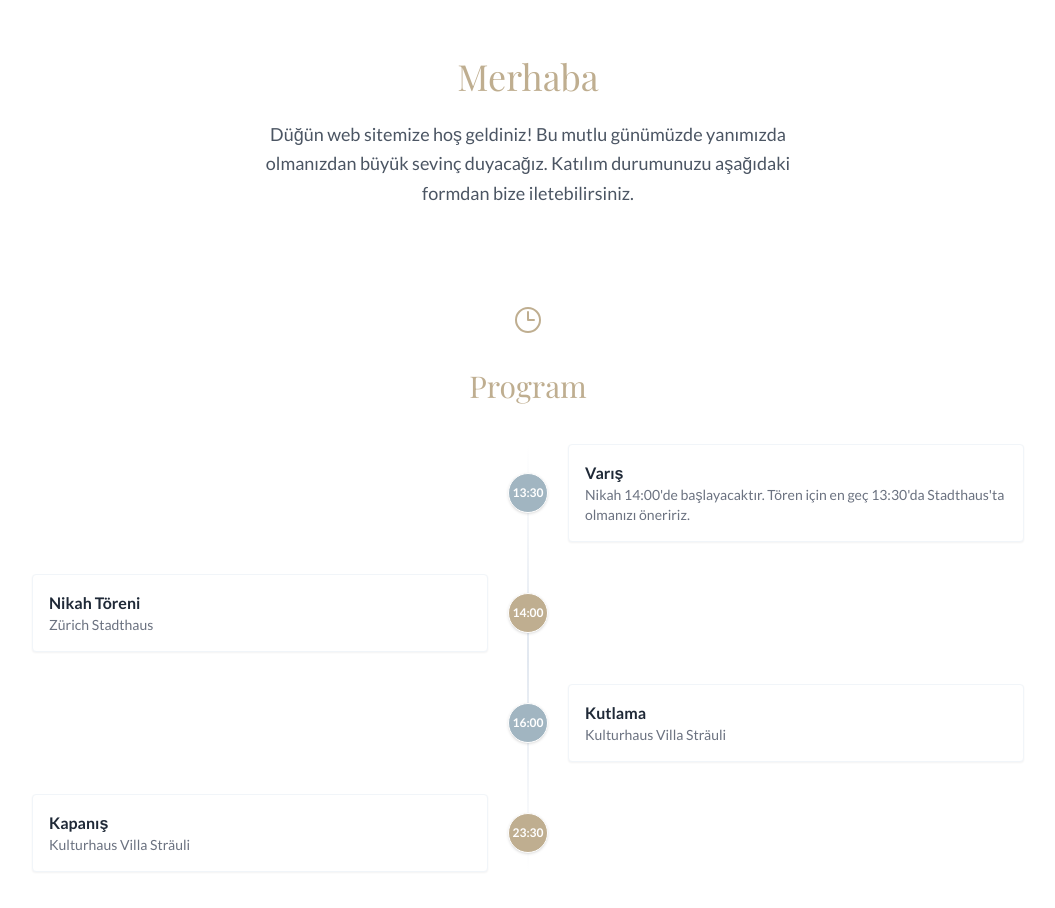
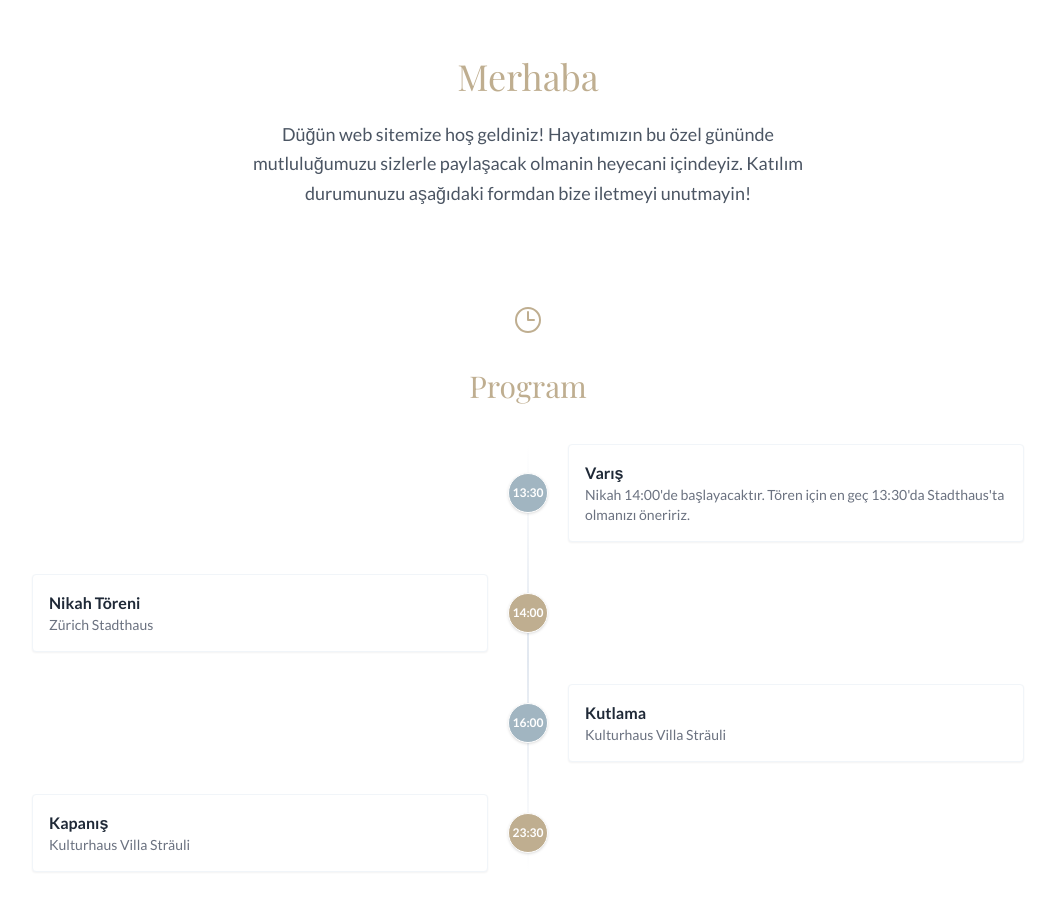
Before and after one commit to Ecomak/wedding, a React (Vite) app: page / in a window 1280 px wide. Shown: the part 1060-1968 px from the top of the page, without its empty margins (112-1167 px from the left). Built offline with nearby package versions, Linux system fonts and the light colour scheme; a web font is replaced by a local one.

Commit message:
Update constants.ts

```diff
--- a/constants.ts
+++ b/constants.ts
@@ -5,7 +5,7 @@ export const TRANSLATIONS: Record<Language, Translations> = {
     title: 'Emel & Onur',
     date: '25 TEMMUZ 2026',
     welcomeTitle: 'Merhaba',
-    welcomeText: 'Düğün web sitemize hoş geldiniz! Bu mutlu günümüzde yanımızda olmanızdan büyük sevinç duyacağız. Katılım durumunuzu aşağıdaki formdan bize iletebilirsiniz.',
+    welcomeText: 'Düğün web sitemize hoş geldiniz! Hayatımızın bu özel gününde mutluluğumuzu sizlerle paylaşacak olmanin heyecani içindeyiz. Katılım durumunuzu aşağıdaki formdan bize iletmeyi unutmayin!',
     rsvpTitle: 'LCV (RSVP)',
     locationTitle: 'Konumlar',
     venueZurichTitle: 'Nikah: Zürich Stadthaus',
@@ -66,7 +66,7 @@ export const TRANSLATIONS: Record<Language, Translations> = {
     title: 'Emel & Onur',
     date: 'JULY 25, 2026',
     welcomeTitle: 'Welcome',
-    welcomeText: 'Welcome to our wedding website! We would be delighted to have you with us on our special day in Switzerland. You can let us know your attendance status via the form below.',
+    welcomeText: 'Welcome to our wedding website! We are thrilled to share our joy with you on this special day of our lives. Don\'t forget to let us know your attendance status using the form below!',
     rsvpTitle: 'RSVP',
     locationTitle: 'Locations',
     venueZurichTitle: 'Ceremony: Zurich Stadthaus',
```
